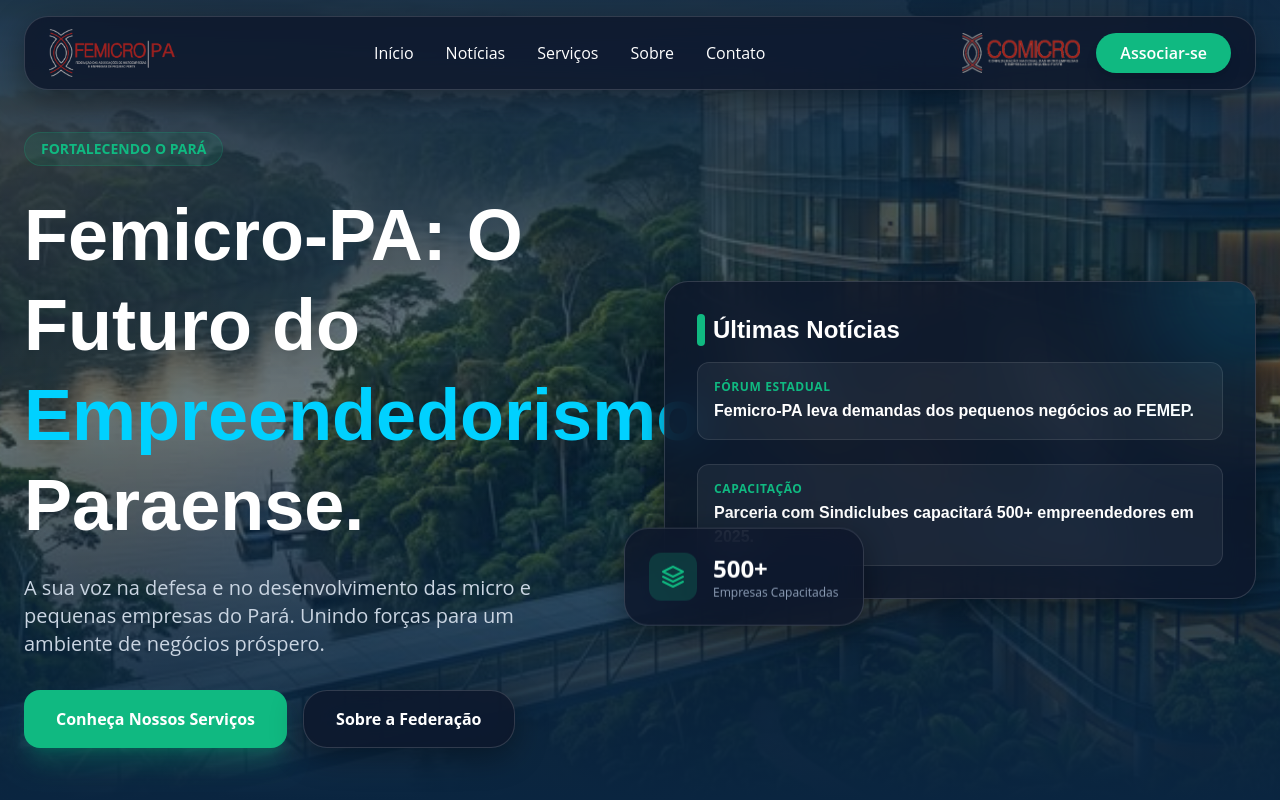
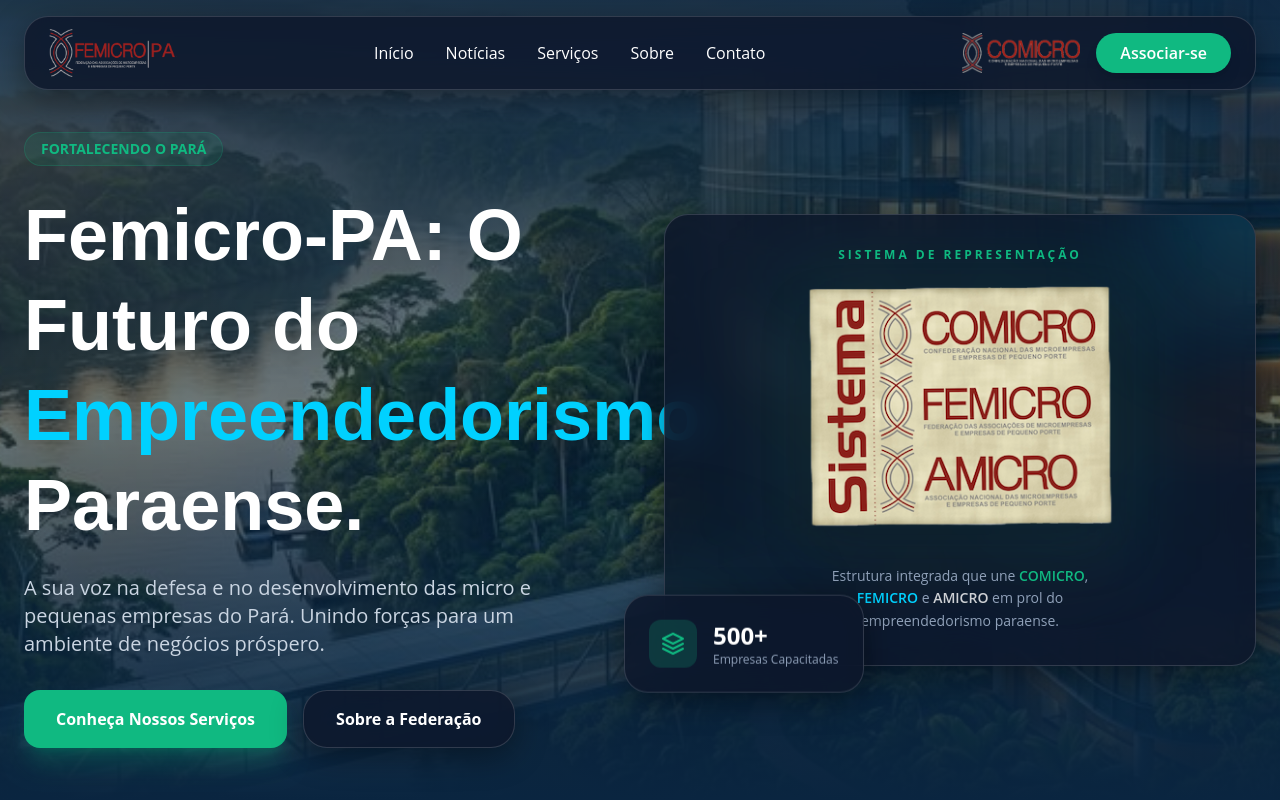
Before and after one commit to sandropeixoto/Site-FemicroPA, a React (Vite) app: page / in a window 1280 px wide. Shown: the top 800 px of the page. Built offline with nearby package versions, Linux system fonts and the light colour scheme.

Commit message:
feat: replace latest news card with logos-sistemas.png highlight in Hero section

```diff
--- a/src/components/Hero.jsx
+++ b/src/components/Hero.jsx
@@ -1,5 +1,6 @@
 import { motion } from 'framer-motion';
 import heroBg from '../assets/hero-bg.png';
+import logosSistemas from '../assets/logos-sistemas.png';
 
 export default function Hero() {
   return (
@@ -50,23 +51,38 @@
           transition={{ duration: 1, delay: 0.2 }}
           className="relative"
         >
-          <div className="glass-card p-8 relative overflow-hidden group">
+          <div className="glass-card p-8 relative overflow-hidden group flex flex-col items-center text-center">
+            {/* Background glow */}
             <div className="absolute -top-24 -right-24 w-48 h-48 bg-accent/20 blur-3xl rounded-full group-hover:bg-accent/30 transition-all duration-500"></div>
-            <h3 className="text-2xl font-bold mb-4 flex items-center gap-2">
-              <span className="w-2 h-8 bg-secondary rounded-full"></span>
-              Últimas Notícias
-            </h3>
-            <div className="space-y-6">
-              <div className="p-4 rounded-xl bg-white/5 border border-white/10 hover:border-accent/40 transition-colors cursor-pointer">
-                <p className="text-xs text-secondary font-bold mb-1 uppercase tracking-wider">Fórum Estadual</p>
-                <h4 className="font-semibold">Femicro-PA leva demandas dos pequenos negócios ao FEMEP.</h4>
-              </div>
-              <div className="p-4 rounded-xl bg-white/5 border border-white/10 hover:border-accent/40 transition-colors cursor-pointer">
-                <p className="text-xs text-secondary font-bold mb-1 uppercase tracking-wider">Capacitação</p>
-                <h4 className="font-semibold">Parceria com Sindiclubes capacitará 500+ empreendedores em 2025.</h4>
-              </div>
-            </div>
+            <div className="absolute -bottom-24 -left-24 w-48 h-48 bg-secondary/10 blur-3xl rounded-full group-hover:bg-secondary/20 transition-all duration-500"></div>
+
+            <motion.p
+              initial={{ opacity: 0 }}
+              animate={{ opacity: 1 }}
+              transition={{ delay: 0.6 }}
+              className="text-xs font-bold tracking-[0.25em] text-secondary uppercase mb-6"
+            >
+              Sistema de Representação
+            </motion.p>
+
+            <motion.div
+              animate={{ y: [0, -8, 0] }}
+              transition={{ duration: 5, repeat: Infinity, ease: 'easeInOut' }}
+              className="relative z-10"
+            >
+              <div className="absolute inset-0 rounded-2xl bg-secondary/10 blur-2xl scale-110 group-hover:bg-secondary/20 transition-all duration-500"></div>
+              <img
+                src={logosSistemas}
+                alt="Logomarcas do Sistema COMICRO-FEMICRO-AMICRO"
+                className="relative w-full max-w-xs mx-auto drop-shadow-2xl rounded-xl"
+              />
+            </motion.div>
+
+            <p className="relative z-10 mt-6 text-sm text-slate-400 leading-relaxed max-w-xs">
+              Estrutura integrada que une <span className="text-secondary font-semibold">COMICRO</span>, <span className="text-accent font-semibold">FEMICRO</span> e <span className="text-white/80 font-semibold">AMICRO</span> em prol do empreendedorismo paraense.
+            </p>
           </div>
+
 
           {/* Floating Element */}
           <motion.div
```
Also changed, not shown: src/assets/logos-sistemas.png (added).
